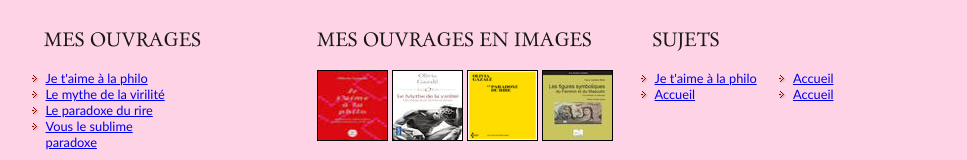
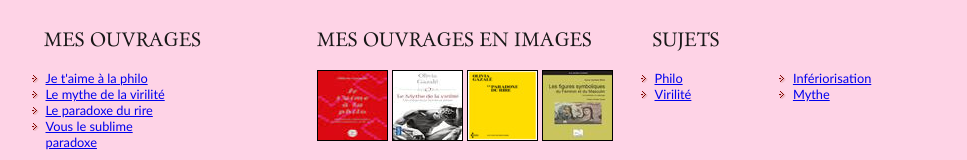
Before and after one commit to manalzettam/htmlcss, a plain HTML site: page index.html in a window 1280 px wide. Shown: the part 1189-1349 px from the top of the page, without its empty margins (157-1124 px from the left). Drawn offline with Linux system fonts and the light colour scheme.

Commit message:
Premiere page html modifiée

```diff
--- a/index.html
+++ b/index.html
@@ -102,12 +102,12 @@
                 <h3>Sujets</h3>
                 <div id="my_sujets">
                     <ul>
-                        <li><a href="#">Je t'aime à la philo</a></li>
-                        <li><a href="#">Accueil</a></li>
+                        <li><a href="#">Philo</a></li>
+                        <li><a href="#">Virilité</a></li>
                     </ul>
                     <ul>
-                        <li><a href="#">Accueil</a></li>
-                        <li><a href="#">Accueil</a></li>
+                        <li><a href="#">Infériorisation</a></li>
+                        <li><a href="#">Mythe</a></li>
                     </ul>
                 </div>
             </div>
```
